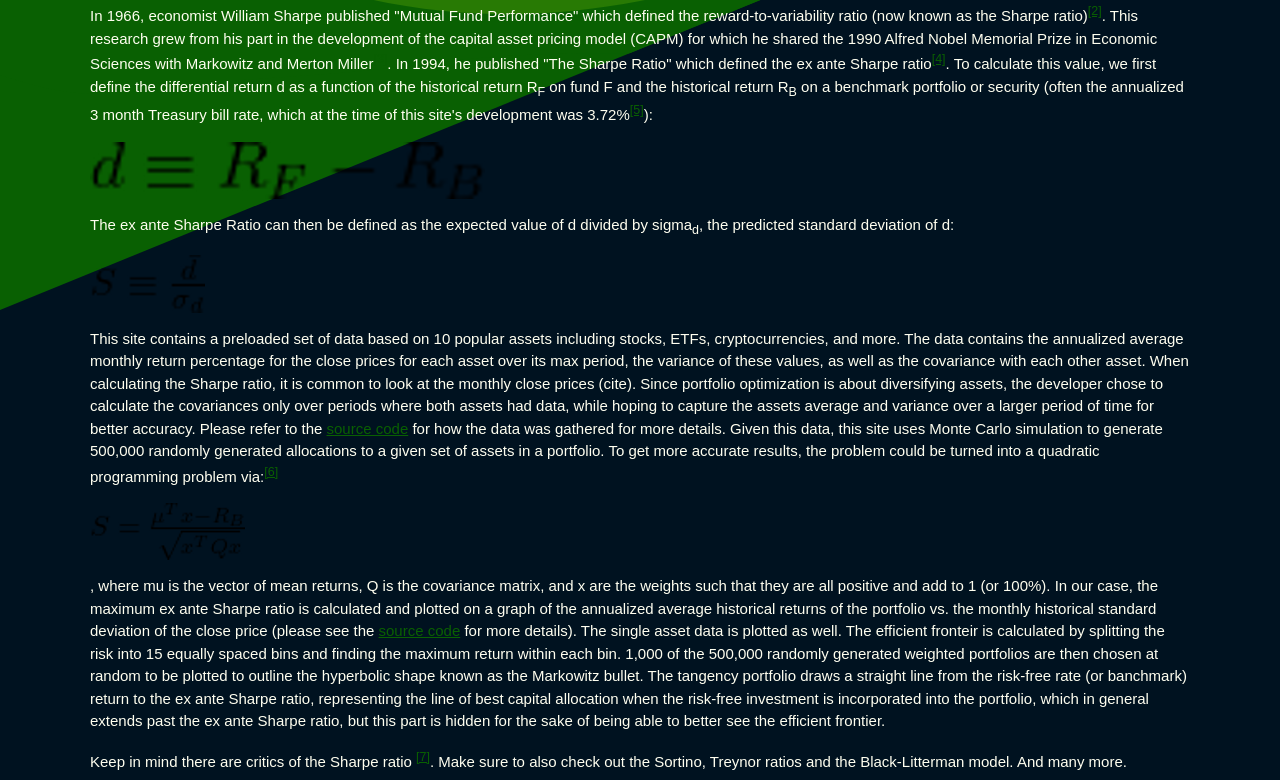
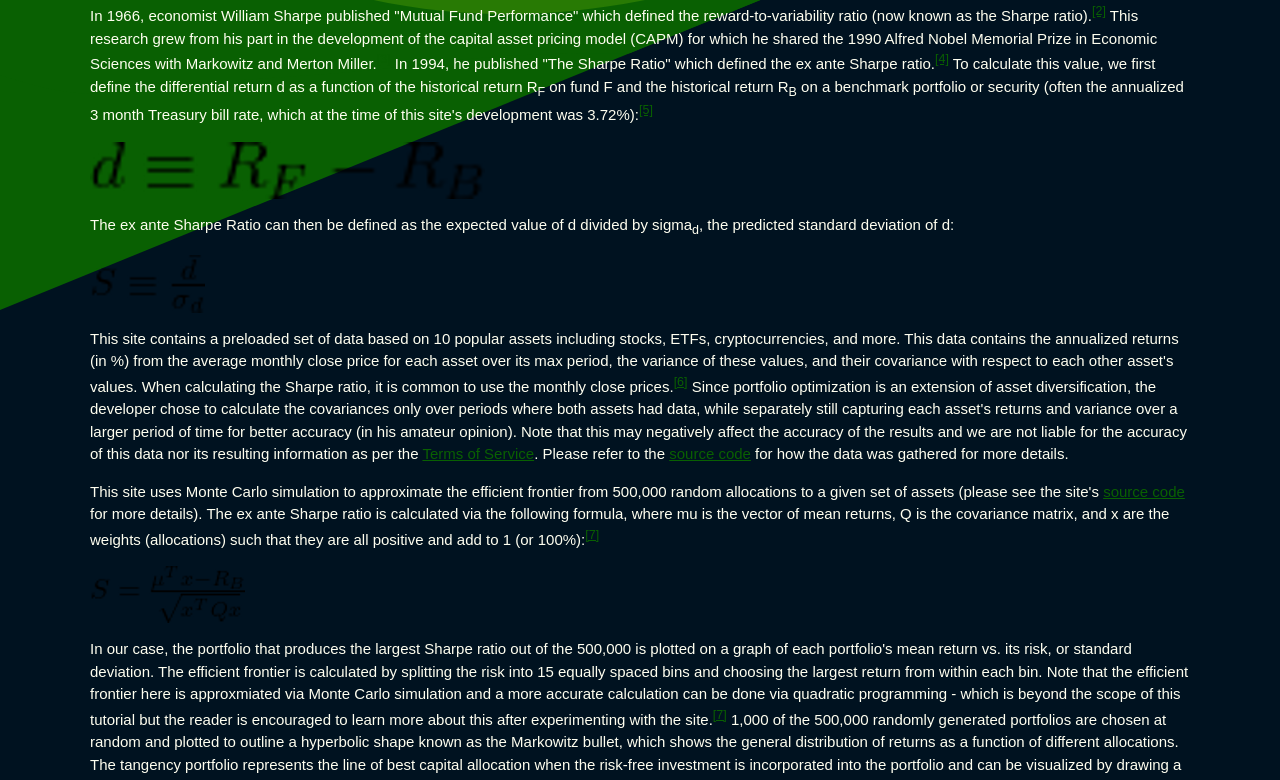
Before and after one commit to pfischer1687/mean-variance-analyzer, a Gatsby site: page /tutorial in a window 1280 px wide. Shown: the part 346-1126 px from the top of the page. Built offline with nearby package versions, Linux system fonts and the light colour scheme; Gatsby itself is replaced by a stand-in of ours.

Commit message:
Updates the introduction of the tutorial

```diff
--- a/src/components/about.module.css
+++ b/src/components/about.module.css
@@ -18,8 +18,13 @@ a {
 }
 .latex-image-s {
   filter: invert(100%);
-  margin: 0.5rem;
+  margin-left: 0.5rem;
   width: 4rem;
+}
+.latex-image-s-calc {
+  filter: invert(100%);
+  margin-left: 0.5rem;
+  width: 7rem;
 }
 
 /* Responsive */
--- a/src/pages/tutorial.js
+++ b/src/pages/tutorial.js
@@ -17,42 +17,41 @@ const TutorialPage = () => {
           help students interested in finance start their journey learning about
           the history of portfolio optimization. In 1952, economist Harry
           Markowitz published "Portfolio Selection" which introduced modern
-          portfolio theory (MPT), or mean-variance analysis
+          portfolio theory (MPT), or mean-variance analysis.
           <sup>
             <a href="#references">[1]</a>
-          </sup>
-          . The goal of MPT is to maximize the expected return of a portfolio
-          for a given level of risk, measured by the variance of its asset
-          prices. The optimized part of the risk-return spectrum is referred to
-          as the efficient frontier.
+          </sup>{" "}
+          The goal of MPT is to maximize the expected return of a portfolio for
+          a given level of risk - measured by the variance of its asset prices.
+          The optimized part of the risk-return spectrum is referred to as the
+          efficient frontier.
         </p>
         <p>
           In 1966, economist William Sharpe published "Mutual Fund Performance"
           which defined the reward-to-variability ratio (now known as the Sharpe
-          ratio)
+          ratio).
           <sup>
             <a href="#references">[2]</a>
-          </sup>
-          . This research grew from his part in the development of the capital
+          </sup>{" "}
+          This research grew from his part in the development of the capital
           asset pricing model (CAPM) for which he shared the 1990 Alfred Nobel
-          Memorial Prize in Economic Sciences with Markowitz and Merton Miller
+          Memorial Prize in Economic Sciences with Markowitz and Merton Miller.
           <sup>
             <a href="#references">[3]</a>
-          </sup>
-          . In 1994, he published "The Sharpe Ratio" which defined the ex ante
-          Sharpe ratio
+          </sup>{" "}
+          In 1994, he published "The Sharpe Ratio" which defined the ex ante
+          Sharpe ratio.
           <sup>
             <a href="#references">[4]</a>
-          </sup>
-          . To calculate this value, we first define the differential return d
-          as a function of the historical return R<sub>F</sub> on fund F and the
+          </sup>{" "}
+          To calculate this value, we first define the differential return d as
+          a function of the historical return R<sub>F</sub> on fund F and the
           historical return R<sub>B</sub> on a benchmark portfolio or security
           (often the annualized 3 month Treasury bill rate, which at the time of
-          this site's development was 3.72%
+          this site's development was 3.72%):
           <sup>
             <a href="#references">[5]</a>
           </sup>
-          ):
         </p>
         <div>
           <StaticImage
@@ -74,61 +73,102 @@ const TutorialPage = () => {
         </div>
         <p>
           This site contains a preloaded set of data based on {numAssets}{" "}
-          popular assets including stocks, ETFs, cryptocurrencies, and more. The
-          data contains the annualized average monthly return percentage for the
-          close prices for each asset over its max period, the variance of these
-          values, as well as the covariance with each other asset. When
-          calculating the Sharpe ratio, it is common to look at the monthly
-          close prices (cite). Since portfolio optimization is about
-          diversifying assets, the developer chose to calculate the covariances
-          only over periods where both assets had data, while hoping to capture
-          the assets average and variance over a larger period of time for
-          better accuracy. Please refer to the{" "}
+          popular assets including stocks, ETFs, cryptocurrencies, and more.
+          This data contains the annualized returns (in %) from the average
+          monthly close price for each asset over its max period, the variance
+          of these values, and their covariance with respect to each other
+          asset's values. When calculating the Sharpe ratio, it is common to use
+          the monthly close prices.
+          <sup>
+            <a href="#references">[6]</a>
+          </sup>{" "}
+          Since portfolio optimization is an extension of asset diversification,
+          the developer chose to calculate the covariances only over periods
+          where both assets had data, while separately still capturing each
+          asset's returns and variance over a larger period of time for better
+          accuracy (in his amateur opinion). Note that this may negatively
+          affect the accuracy of the results and we are not liable for the
+          accuracy of this data nor its resulting information as per the{" "}
+          <Link to="/terms">Terms of Service</Link>. Please refer to the{" "}
           <a href="https://github.com/pfischer1687/get-json-data-for-mva">
             source code
           </a>{" "}
-          for how the data was gathered for more details. Given this data, this
-          site uses Monte Carlo simulation to generate 500,000 randomly
-          generated allocations to a given set of assets in a portfolio. To get
-          more accurate results, the problem could be turned into a quadratic
-          programming problem via:
+          for how the data was gathered for more details.{" "}
+        </p>
+        <p>
+          This site uses Monte Carlo simulation to approximate the efficient
+          frontier from 500,000 random allocations to a given set of assets
+          (please see the site's{" "}
+          <a href="https://github.com/pfischer1687/mean-variance-analyzer">
+            source code
+          </a>{" "}
+          for more details). The ex ante Sharpe ratio is calculated via the
+          following formula, where mu is the vector of mean returns, Q is the
+          covariance matrix, and x are the weights (allocations) such that they
+          are all positive and add to 1 (or 100%):
           <sup>
-            <a href="#references">[6]</a>
+            <a href="#references">[7]</a>
           </sup>
         </p>
         <div>
           <StaticImage
-            className={styles.latexImageS}
+            className={styles.latexImageSCalc}
             src="../images/maximize-sharpe.png"
             alt="Equation for ex ante Sharpe ratio in terms of weights"
           />
         </div>
         <p>
-          , where mu is the vector of mean returns, Q is the covariance matrix,
-          and x are the weights such that they are all positive and add to 1 (or
-          100%). In our case, the maximum ex ante Sharpe ratio is calculated and
-          plotted on a graph of the annualized average historical returns of the
-          portfolio vs. the monthly historical standard deviation of the close
-          price (please see the <a href="#">source code</a> for more details).
-          The single asset data is plotted as well. The efficient fronteir is
+          In our case, the portfolio that produces the largest Sharpe ratio out
+          of the 500,000 is plotted on a graph of each portfolio's mean return
+          vs. its risk, or standard deviation. The efficient frontier is
           calculated by splitting the risk into 15 equally spaced bins and
-          finding the maximum return within each bin. 1,000 of the 500,000
-          randomly generated weighted portfolios are then chosen at random to be
-          plotted to outline the hyperbolic shape known as the Markowitz bullet.
-          The tangency portfolio draws a straight line from the risk-free rate
-          (or banchmark) return to the ex ante Sharpe ratio, representing the
-          line of best capital allocation when the risk-free investment is
-          incorporated into the portfolio, which in general extends past the ex
-          ante Sharpe ratio, but this part is hidden for the sake of being able
-          to better see the efficient frontier.
+          choosing the largest return from within each bin. Note that the
+          efficient frontier here is approxmiated via Monte Carlo simulation and
+          a more accurate calculation can be done via quadratic programming -
+          which is beyond the scope of this tutorial but the reader is
+          encouraged to learn more about this after experimenting with the site.
+          <sup>
+            <a href="#references">[7]</a>
+          </sup>{" "}
+          1,000 of the 500,000 randomly generated portfolios are chosen at
+          random and plotted to outline a hyperbolic shape known as the
+          Markowitz bullet, which shows the general distribution of returns as a
+          function of different allocations. The tangency portfolio represents
+          the line of best capital allocation when the risk-free investment is
+          incorporated into the portfolio and can be visualized by drawing a
+          straight line from the risk-free rate (or benchmark) to the Sharpe
+          ratio. In general, the tangency portfolio extends past the Sharpe
+          ratio, but this part is hidden on the site to better see the efficient
+          frontier.
         </p>
         <p>
-          Keep in mind there are critics of the Sharpe ratio{" "}
+          Note, on this site we only cover one of the earliest and most basic
+          formulas for portfolio optimization. The field has grown a lot since
+          then and the site is meant only for educational purposes to get the
+          reader started on their journey towards eventually learning about how
+          portfolio optimization is done in practice today (i.e. this site's
+          information can not be considered as financial advice or
+          recommendations for any investments as per the{" "}
+          <Link to="/terms">Terms of Service</Link>). Standard calculations of
+          the annualized ex ante Sharpe ratio have a wide range of criticisms,
+          such as how historical returns cannot guarantee an asset's future
+          performance, how it assumes a normal distribution of returns which in
+          practice may underestimate tail risk, how it does not take into
+          account serial correlation of the portfolio's assets which has been
+          shown in some cases to overestimate the calculation by over 65%
           <sup>
-            <a href="#references">[7]</a>
+            <a href="#references">[8]</a>
           </sup>
-          . Make sure to also check out the Sortino, Treynor ratios and the
-          Black-Litterman model. And many more.
+          , and many more. The reader is encouraged to look into other portfolio
+          optimization strategies such as the Sortino ratio (which penalizes
+          downside volatility more than upside), the Treynor ratio (which
+          measures the risk by its beta, or how its volatility correlates with
+          the market's), the Black-Litterman model (which takes into account an
+          investor's beliefs about the future of an asset's returns), and many
+          more.
+          <sup>
+            <a href="#references">[9]</a>
+          </sup>
         </p>
         <h2>Tutorial</h2>
         <StaticImage src="../images/tutorial-home.png" alt="tmp" />
@@ -206,6 +246,13 @@ const TutorialPage = () => {
             , November 17, 2022.
           </li>
           <li>
+            Fernando, Jason. "Sharpe Ratio Formula and Definition with
+            Examples." Investopedia. June 06, 2022.{" "}
+            <a href="https://www.investopedia.com/terms/s/sharperatio.asp">
+              https://www.investopedia.com/terms/s/sharperatio.asp
+            </a>
+          </li>
+          <li>
             "Maximizing the Sharpe ratio." IEOR 4500.{" "}
             <a href="https://people.stat.sc.edu/sshen/events/backtesting/reference/maximizing%20the%20sharpe%20ratio.pdf">
               https://people.stat.sc.edu/sshen/events/backtesting/reference/maximizing%20the%20sharpe%20ratio.pdf
@@ -220,6 +267,13 @@ const TutorialPage = () => {
             </a>
             .
           </li>
+          <li>
+            Idzorek, Thomas M. "A step-by-step guide to the Black-Litterman
+            model." July 20, 2004.{" "}
+            <a href="https://people.duke.edu/~charvey/Teaching/BA453_2006/Idzorek_onBL.pdf">
+              https://people.duke.edu/~charvey/Teaching/BA453_2006/Idzorek_onBL.pdf
+            </a>
+          </li>
         </ol>
       </div>
     </Layout>
```
